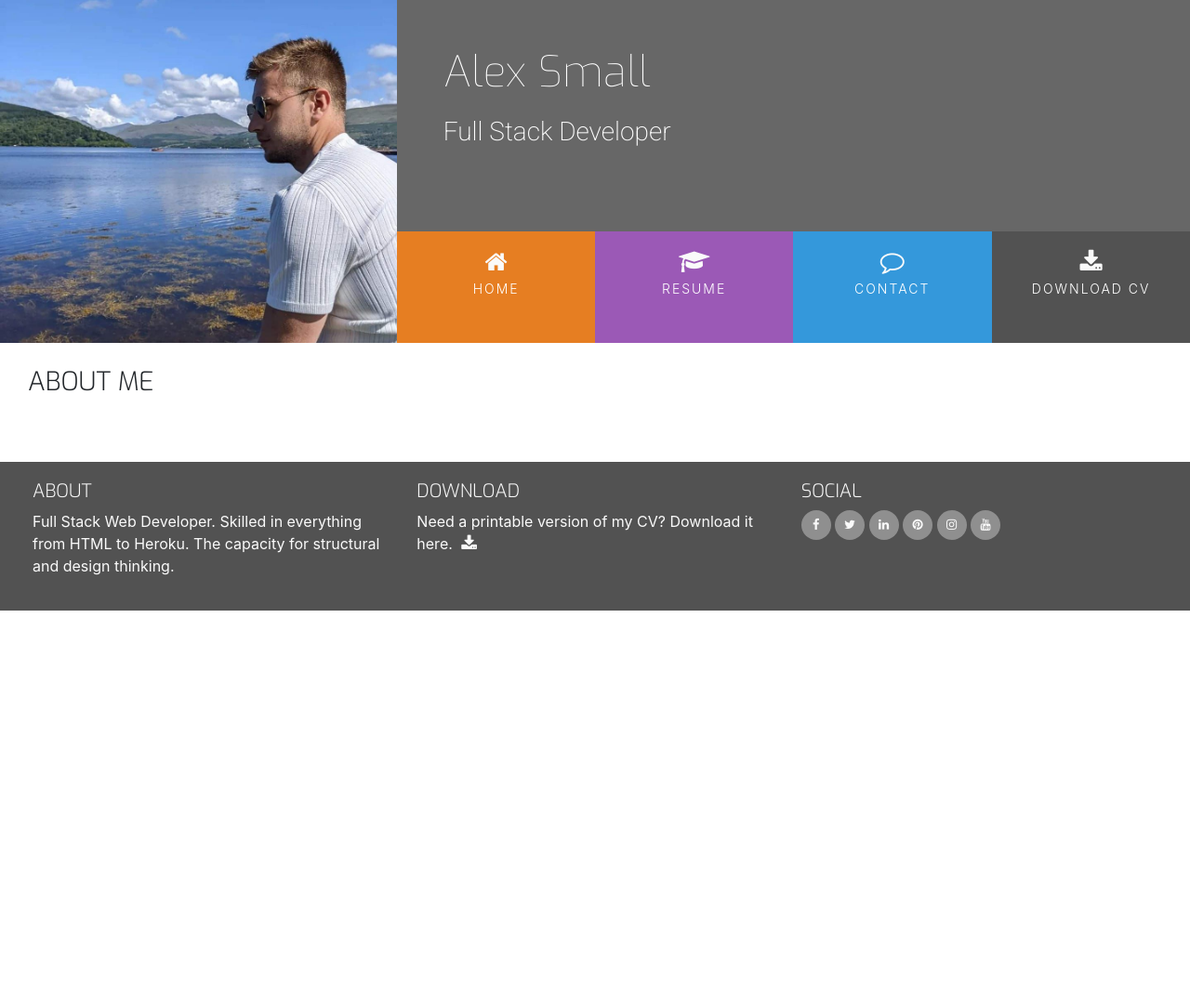
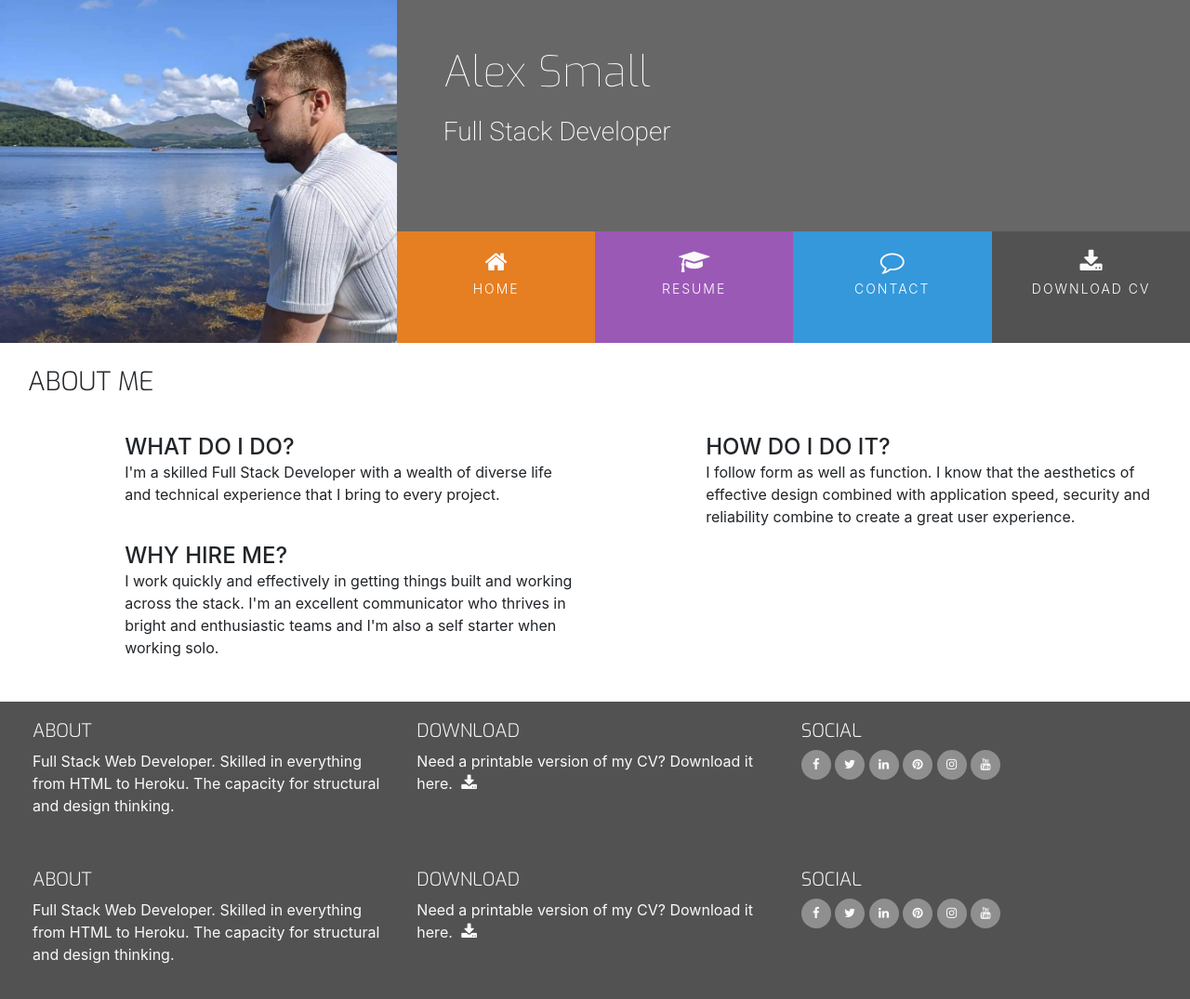
Before and after one commit to AlexSmall96/Resume, a plain HTML site: page index.html in a window 1280 px wide. Shown: the whole page at 93% size. Before the commit the page ends 800 px from the top, so only its background shows below. Drawn offline with nearby package versions, Linux system fonts and the light colour scheme.

Commit message:
"Add about section"

```diff
--- a/index.html
+++ b/index.html
@@ -48,6 +48,112 @@
                 <div class="row">
                     <div class="col">
                         <h3 class="section-heading uppercase">About Me</h3>
+                    </div>
+                </div>
+                <div class="row">
+                    <div class="col-10 offset-sm-0 col-sm-4 col-md-6">
+                        <div class="row">
+                            <div class="col-2">
+                                <i class="three-reasons-icon fa fa-question-mark" aria-hidden="true"></i>
+                            </div>
+                            <div class="col-10">
+                                <h4 class="three-reasons-heading uppercase">
+                                    <h4 class="three-reasons-heading uppercase">What do I do?</h4>
+                                <p> I'm a skilled Full Stack Developer with a wealth of diverse life and technical experience that I bring to every project.</p>
+                            </div>
+                        </div>
+                    </div>
+                    <div class="col-10 offset-sm-0 col-sm-4 col-md-6">
+                        <div class="row">
+                            <div class="col-2">
+                                <i class="three-reasons-icon fa fa-question-mark" aria-hidden="true"></i>
+                            </div>
+                            <div class="col-10"><h4 class="three-reasons-heading uppercase">How do I do it?</h4>
+                                <p> I follow form as well as function. I know that the aesthetics of effective design combined with application speed, security and reliability combine to create a great user experience.</p>
+                            </div>
+                        </div>
+                    </div>
+                    <div class="col-10 offset-sm-0 col-sm-4 col-md-6">
+                        <div class="row">
+                            <div class="col-2">
+                                <i class="three-reasons-icon fa fa-question-mark" aria-hidden="true"></i>
+                            </div>
+                            <div class="col-10"><h4 class="three-reasons-heading uppercase">Why hire me?</h4>
+                                <p>  I work quickly and effectively in getting things built and working across the stack. I'm an excellent communicator who thrives in bright and enthusiastic teams and I'm also a self starter when working solo.
+                                </p>
+                            </div>
+                        </div>
+                    </div>
+                </div>
+            </div>
+        </div>
+
+    </section>
+    <footer class="container-fluid">
+        <div id="footer-details" class="row">
+            <div class="col-sm-4">
+                <h5 class="uppercase general-sub">About</h5>
+                <p class="inline-block">
+                    Full Stack Web Developer. Skilled in everything from HTML to Heroku. The capacity for structural and design thinking.
+                </p>
+            </div>
+            <div class="col-sm-4">
+                <h5 class="uppercase general-sub">Download</h5>
+                <p class="inline-block">
+                    Need a printable version of my CV? Download it here.
+                    <a href="#" target="_blank" class="cv-pdf">
+                        <i class="fa fa-download" aria-hidden="true"></i>
+                        <span class="sr-only">Download link.</span>
+                    </a>
+                </p>
+            </div>
+            <div class="col-sm-4">
+                <h5 class="uppercase general-sub">Social</h5>
+                <ul class="list-inline social-links">
+                    <li class="list-inline-item">
+                        <a target="_blank" href="#">
+                            <i class="fa fa-facebook" aria-hidden="true"></i>
+                            <span class="sr-only">Facebook</span>
+                        </a>
+                    </li>
+                    <li class="list-inline-item">
+                        <a target="_blank" href="#">
+                            <i class="fa fa-twitter" aria-hidden="true"></i>
+                            <span class="sr-only">Twitter</span>
+                        </a>
+                    </li>
+                    <li class="list-inline-item">
+                        <a target="_blank" href="#">
+                            <i class="fa fa-linkedin" aria-hidden="true"></i>
+                            <span class="sr-only">LinkedIn</span>
+                        </a>
+                    </li>
+                    <li class="list-inline-item">
+                        <a target="_blank" href="#">
+                            <i class="fa fa-pinterest" aria-hidden="true"></i>
+                            <span class="sr-only">Pinterest</span>
+                        </a>
+                    </li>
+                    <li class="list-inline-item">
+                        <a target="_blank" href="#">
+                            <i class="fa fa-instagram" aria-hidden="true"></i>
+                            <span class="sr-only">Instagram</span>
+                        </a>
+                    </li>
+                    <li class="list-inline-item">
+                        <a target="_blank" href="#">
+                            <i class="fa fa-youtube" aria-hidden="true"></i>
+                            <span class="sr-only">YouTube</span>
+                        </a>
+                    </li>
+                </ul>
+            </div>
+        </div>
+    </footer>
+</body>
+</html>
+
+                        </div>
                     </div>
                 </div>
             </div>
```
